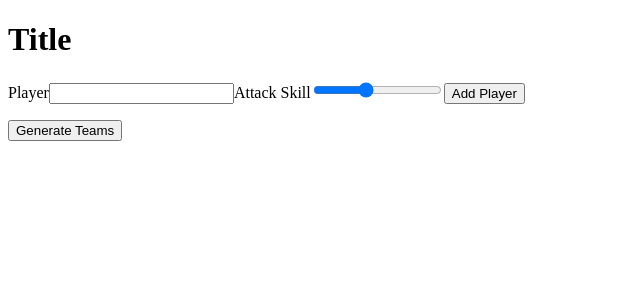
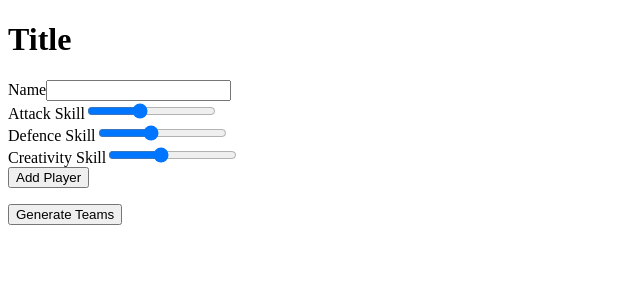
Before and after one commit to bpdm88/football-picker, a React (Create React App) app: page / in a window 1280 px wide. Shown: the top 300 px of the page, without its empty margins (0-640 px from the left). Built offline with nearby package versions, Linux system fonts and the light colour scheme.

Commit message:
Created form input component and added additional skill characteristics

```diff
--- /dev/null
+++ b/src/components/PlayerForm/FormField.js
@@ -0,0 +1,18 @@
+const FormField = ({ name, label, type, handleChange, value, min, max }) => {
+    return (
+        <div>
+            <label htmlFor={name}>{label}</label>
+            <input
+                className="input"
+                id={name}
+                type={type}
+                onChange={handleChange}
+                value={value}
+                min={min}
+                max={max}
+            />
+        </div>
+    );
+};
+
+export default FormField;
--- a/src/components/PlayerForm/PlayerForm.js
+++ b/src/components/PlayerForm/PlayerForm.js
@@ -1,4 +1,5 @@
 import React from "react";
+import FormField from "./FormField";
 
 class PlayerForm extends React.Component {
     constructor(props) {
@@ -7,10 +8,14 @@ class PlayerForm extends React.Component {
         this.state = {
             playerName: "",
             attack: 2,
+            defence: 2,
+            creativity: 2,
         };
 
         this.handleChangePlayerName = this.handleChangePlayerName.bind(this);
         this.handleChangeAttack = this.handleChangeAttack.bind(this);
+        this.handleChangeDefence = this.handleChangeDefence.bind(this);
+        this.handleChangeCreativity = this.handleChangeCreativity.bind(this);
         this.handleSubmit = this.handleSubmit.bind(this);
     }
 
@@ -22,6 +27,14 @@ class PlayerForm extends React.Component {
         this.setState({ attack: event.currentTarget.value });
     }
 
+    handleChangeDefence(event) {
+        this.setState({ defence: event.currentTarget.value });
+    }
+
+    handleChangeCreativity(event) {
+        this.setState({ creativity: event.currentTarget.value });
+    }
+
     handleSubmit(event) {
         event.preventDefault();
 
@@ -29,24 +42,43 @@ class PlayerForm extends React.Component {
     }
 
     render() {
-        let { playerName, attack } = this.state;
+        let { playerName, attack, defence, creativity } = this.state;
 
         return (
             <form onSubmit={this.handleSubmit}>
-                <label htmlFor="player-name">Player</label>
-                <input
-                    id="player-name"
-                    onChange={this.handleChangePlayerName}
+                <FormField
+                    label="Name"
+                    name="Name"
+                    type="text"
+                    handleChange={this.handleChangePlayerName}
                     value={playerName}
                 />
-                <label htmlFor="attack-skill">Attack Skill</label>
-                <input
-                    id="attack-skill"
+                <FormField
+                    label="Attack Skill"
+                    name="Attack-Skill"
                     type="range"
                     min="0"
                     max="5"
-                    onChange={this.handleChangeAttack}
+                    handleChange={this.handleChangeAttack}
                     value={attack}
+                />
+                <FormField
+                    label="Defence Skill"
+                    name="Defence-Skill"
+                    type="range"
+                    min="0"
+                    max="5"
+                    handleChange={this.handleChangeDefence}
+                    value={defence}
+                />
+                <FormField
+                    label="Creativity Skill"
+                    name="Creativity-Skill"
+                    type="range"
+                    min="0"
+                    max="5"
+                    handleChange={this.handleChangeCreativity}
+                    value={creativity}
                 />
                 <button>Add Player</button>
             </form>
--- a/src/data/actions/state.js
+++ b/src/data/actions/state.js
@@ -3,6 +3,8 @@ export const add = (data) => {
         type: "ADD_PLAYER",
         playerName: data.playerName,
         attack: data.attack,
+        defence: data.defence,
+        creativity: data.creativity,
     };
 };
 
--- a/src/data/reducer.js
+++ b/src/data/reducer.js
@@ -15,7 +15,12 @@ const addToList = (state, action) => ({
     ...state,
     players: [
         ...state.players,
-        { name: action.playerName, attack: action.attack },
+        {
+            name: action.playerName,
+            attack: action.attack,
+            defence: action.defence,
+            creativity: action.creativity,
+        },
     ],
 });
 
```
Also changed, not shown: 1 other file (tests, documents, lock files or other folders).
